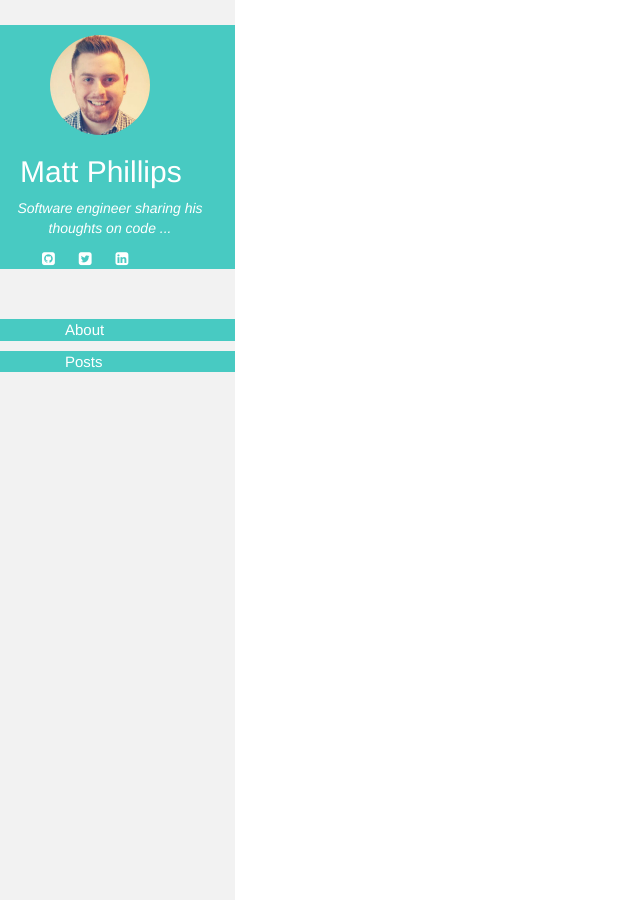
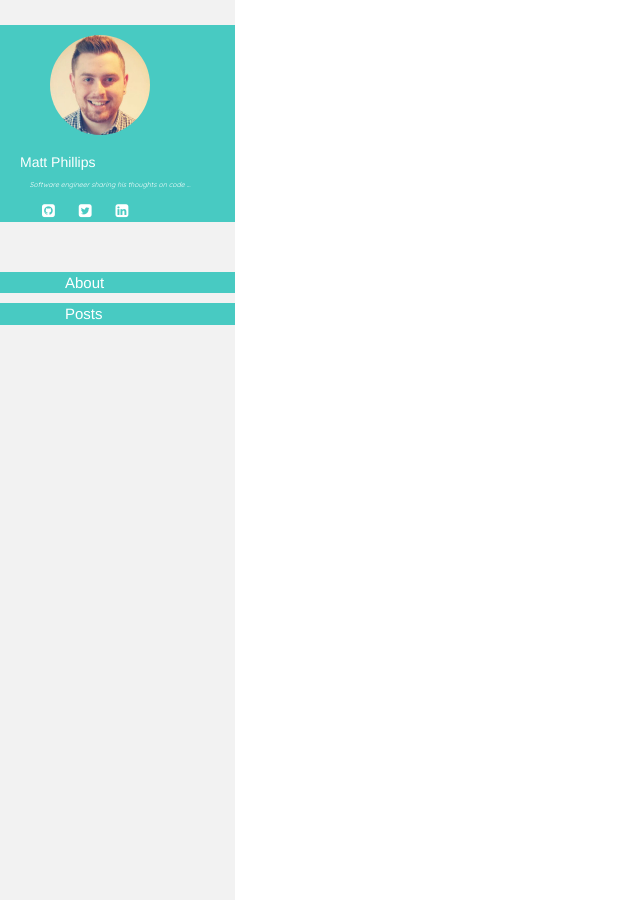
Before and after one commit to mattphillips/mattphillips.github.io, a Jekyll site: the page built from index.html, in a window 1280 px wide. Shown: the whole page, without its empty margins (0-640 px from the left). Built offline with Jekyll 4.4.1, drawn with Linux system fonts in a browser that asks for light colours; nearby versions of some CDN libraries.

Commit message:
adjusted font sizes

```diff
--- a/css/mattphillips/author.css
+++ b/css/mattphillips/author.css
@@ -18,7 +18,9 @@
 }
 
 .author-name {
-    margin-left:10px
+    font-size: 1.4rem;
+    margin-left:10px;
+    color: white;
 }
 
 .author-contact {
@@ -32,7 +34,9 @@
 }
 
 .author-bio {
+    font-family: 'Quicksand', sans-serif;
     font-style:italic;
     width:200px;
     text-align: center;
+    font-size: 0.7rem;
 }
```
